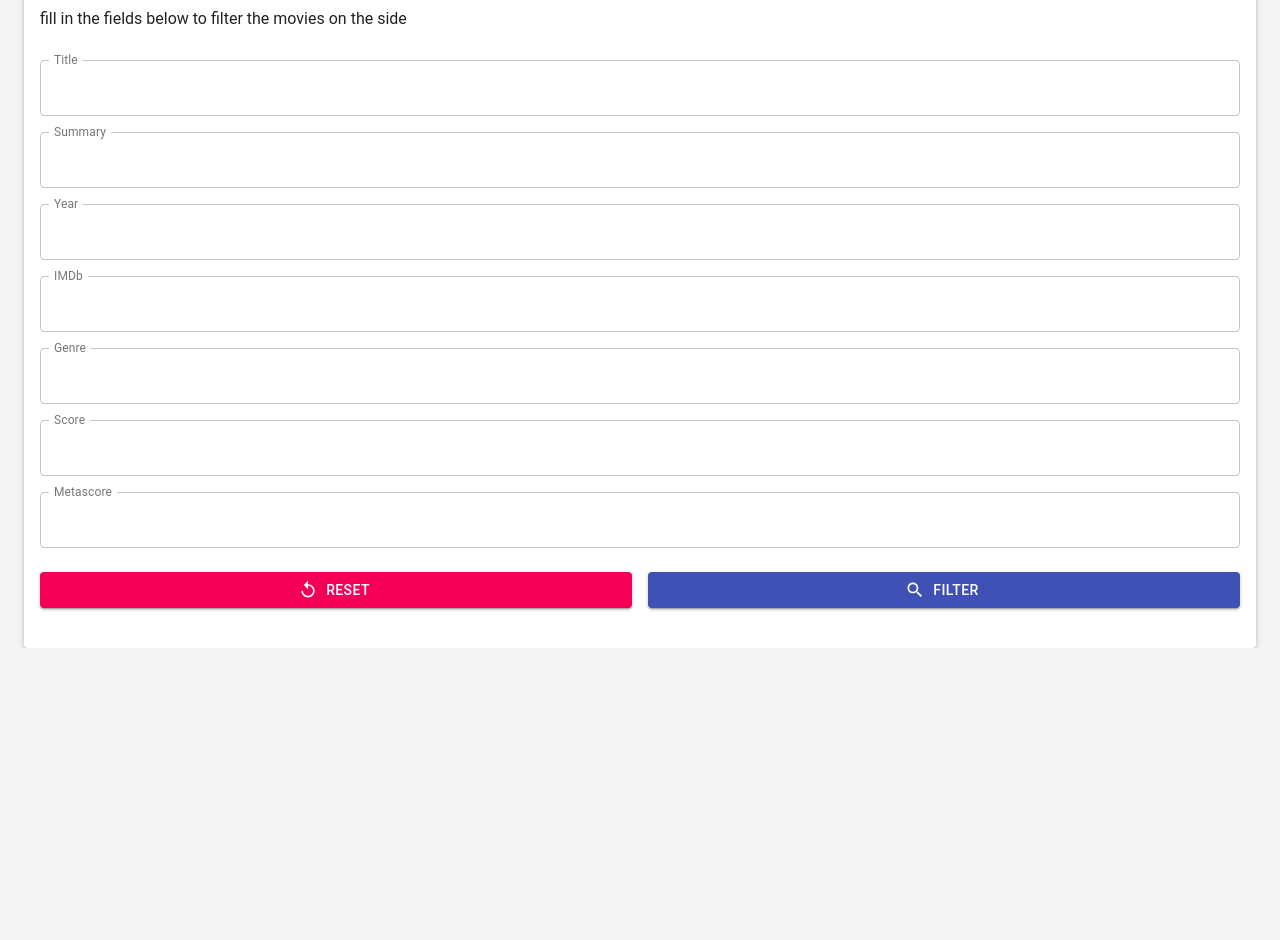
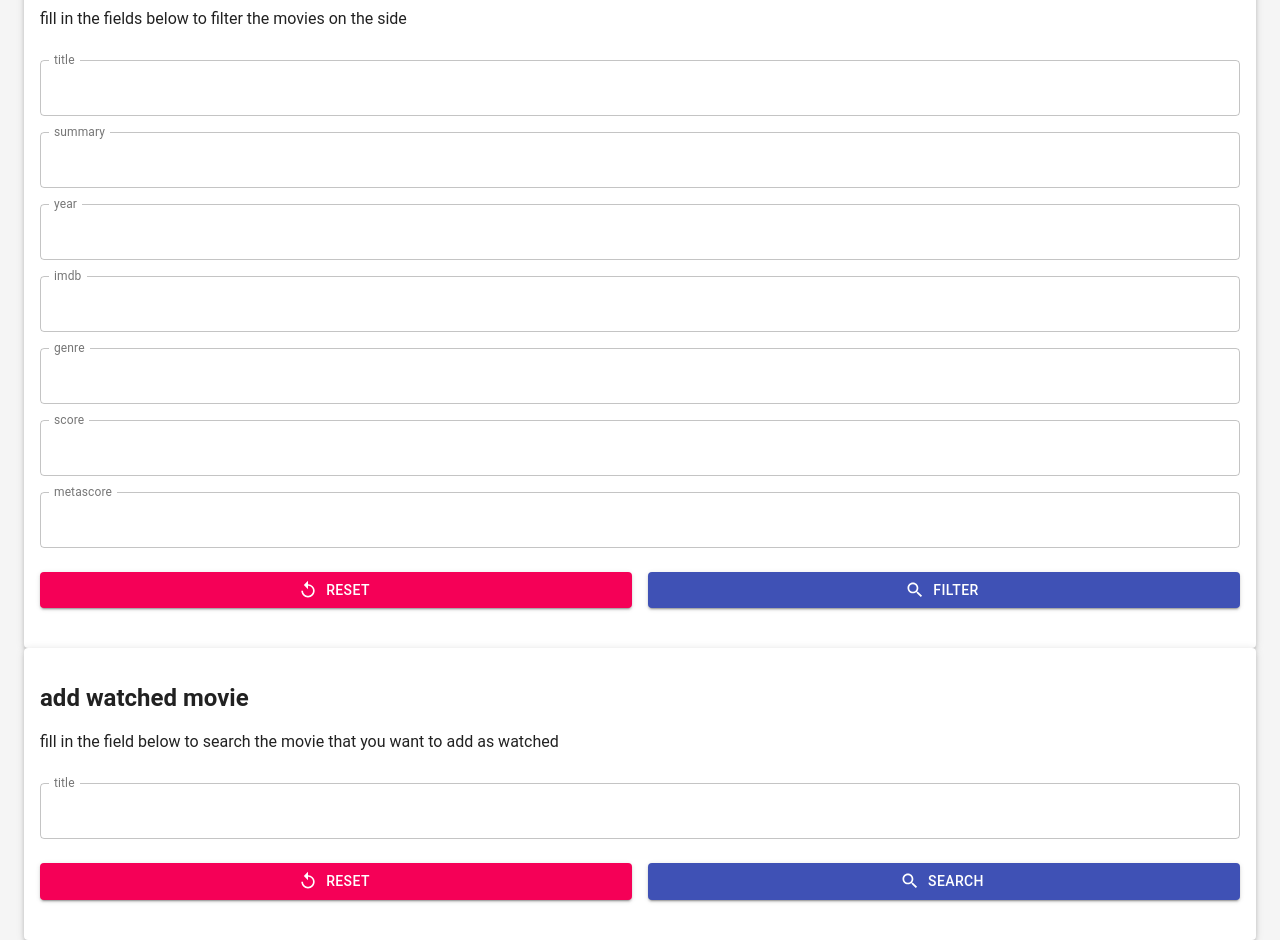
Before and after one commit to aronkst/movie_recommender_react, a React (Create React App) app: page / in a window 1280 px wide. Shown: the part 220-1160 px from the top of the page. Before the commit the page ends 868 px from the top, so only its background shows below. Built offline with nearby package versions, Linux system fonts and the light colour scheme.

Commit message:
moviesearch component

```diff
--- a/src/App.js
+++ b/src/App.js
@@ -1,6 +1,7 @@
 import React from 'react';
 import Menu from './components/Menu/Menu';
 import MovieFilter from './components/MovieFilter/MovieFilter';
+import MovieSearch from './components/MovieSearch/MovieSearch';
 import { Container } from '@material-ui/core';
 import { BrowserRouter as Router, Switch, Route } from "react-router-dom";
 
@@ -29,6 +30,7 @@ function App() {
             <Route path="/">
               <h1>recommended</h1>
               <MovieFilter />
+              <MovieSearch />
             </Route>
           </Switch>
         </Container>
--- a/src/components/MovieFilter/MovieFilter.js
+++ b/src/components/MovieFilter/MovieFilter.js
@@ -25,13 +25,13 @@ const MovieFilter = (_) => {
       <h2>movies filter</h2>
       <p>fill in the fields below to filter the movies on the side</p>
       <form action="" method="GET">
-        <TextField className={classes.textfield} fullWidth variant="outlined" InputLabelProps={{shrink: true,}} label="Title" />
-        <TextField className={classes.textfield} fullWidth variant="outlined" InputLabelProps={{shrink: true,}} label="Summary" />
-        <TextField className={classes.textfield} fullWidth variant="outlined" InputLabelProps={{shrink: true,}} type="number" label="Year" />
-        <TextField className={classes.textfield} fullWidth variant="outlined" InputLabelProps={{shrink: true,}} label="IMDb" />
-        <TextField className={classes.textfield} fullWidth variant="outlined" InputLabelProps={{shrink: true,}} label="Genre" />
-        <TextField className={classes.textfield} fullWidth variant="outlined" InputLabelProps={{shrink: true,}} type="number" label="Score" />
-        <TextField className={classes.textfield} fullWidth variant="outlined" InputLabelProps={{shrink: true,}} type="number" label="Metascore" />
+        <TextField className={classes.textfield} fullWidth variant="outlined" InputLabelProps={{shrink: true,}} label="title" />
+        <TextField className={classes.textfield} fullWidth variant="outlined" InputLabelProps={{shrink: true,}} label="summary" />
+        <TextField className={classes.textfield} fullWidth variant="outlined" InputLabelProps={{shrink: true,}} type="number" label="year" />
+        <TextField className={classes.textfield} fullWidth variant="outlined" InputLabelProps={{shrink: true,}} label="imdb" />
+        <TextField className={classes.textfield} fullWidth variant="outlined" InputLabelProps={{shrink: true,}} label="genre" />
+        <TextField className={classes.textfield} fullWidth variant="outlined" InputLabelProps={{shrink: true,}} type="number" label="score" />
+        <TextField className={classes.textfield} fullWidth variant="outlined" InputLabelProps={{shrink: true,}} type="number" label="metascore" />
         <Grid container spacing={2} className={classes.buttons}>
           <Grid item xs={6}>
             <Button fullWidth variant="contained" color="secondary" startIcon={<ReplayIcon />} type="reset">Reset</Button>
--- /dev/null
+++ b/src/components/MovieSearch/MovieSearch.js
@@ -0,0 +1,42 @@
+import React from 'react';
+import Card from './../Card/Card';
+import TextField from '@material-ui/core/TextField';
+import Button from '@material-ui/core/Button';
+import Grid from '@material-ui/core/Grid';
+import SearchIcon from '@material-ui/icons/Search';
+import ReplayIcon from '@material-ui/icons/Replay';
+import { makeStyles } from '@material-ui/core/styles';
+
+const useStyles = makeStyles((theme) => ({
+  textfield: {
+    marginTop: '1em',
+  },
+  buttons: {
+    marginTop: '1em',
+    marginBottom: '1em',
+  }
+}));
+
+const MovieSearch = (_) => {
+  const classes = useStyles();
+
+  return (
+    <Card>
+      <h2>add watched movie</h2>
+      <p>fill in the field below to search the movie that you want to add as watched</p>
+      <form action="" method="GET">
+        <TextField className={classes.textfield} fullWidth variant="outlined" InputLabelProps={{shrink: true,}} label="title" />
+        <Grid container spacing={2} className={classes.buttons}>
+          <Grid item xs={6}>
+            <Button fullWidth variant="contained" color="secondary" startIcon={<ReplayIcon />} type="reset">Reset</Button>
+          </Grid>
+          <Grid item xs={6}>
+            <Button fullWidth variant="contained" color="primary" startIcon={<SearchIcon />}>Search</Button>
+          </Grid>
+        </Grid>
+      </form>
+    </Card>
+  );
+}
+
+export default MovieSearch;
```
